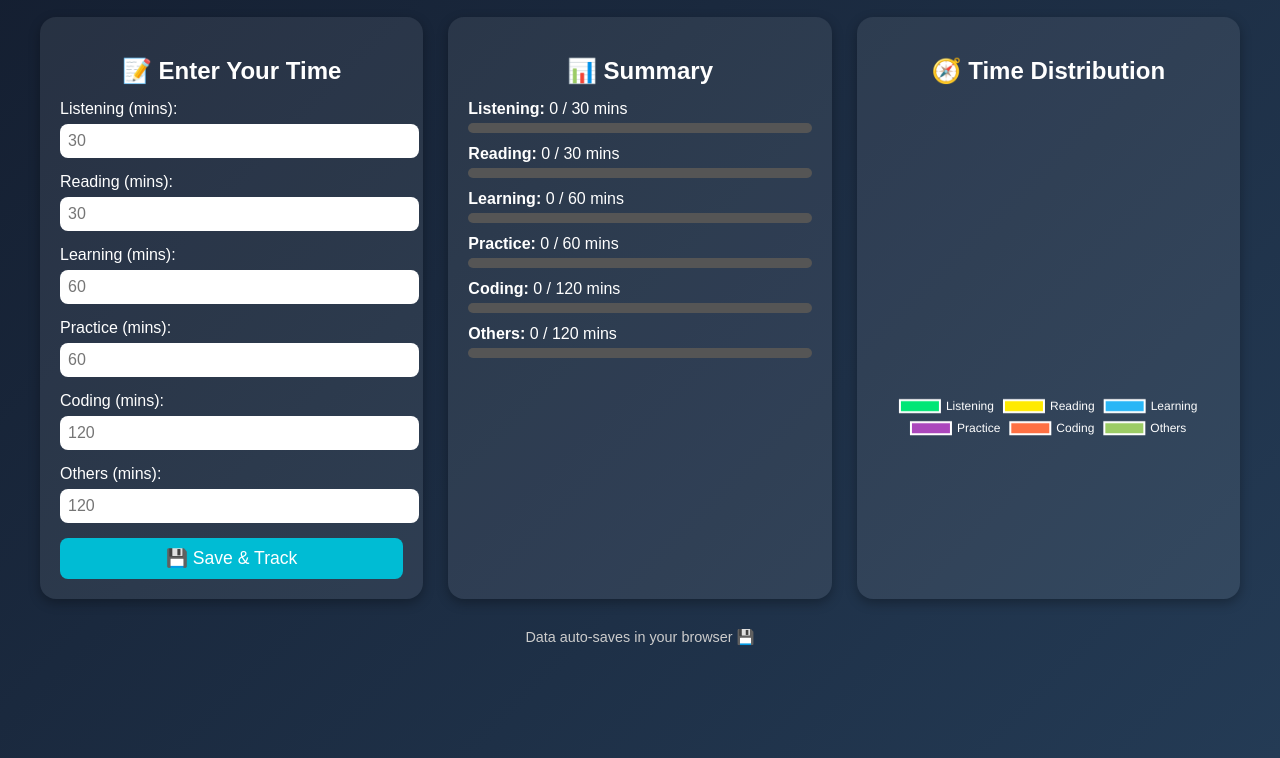
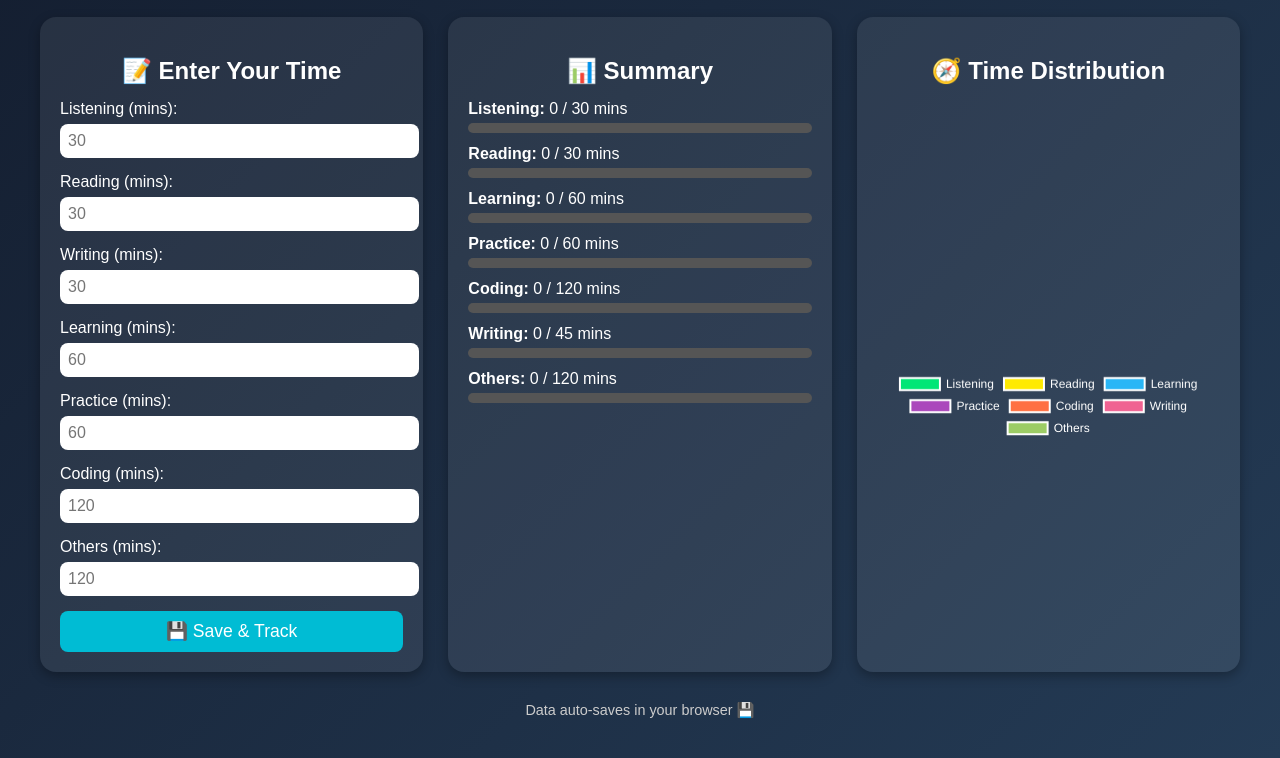
Before and after one commit to kalirishik/TrackMyDay, a plain HTML site: page index.html in a window 1280 px wide. Shown: the part 82-840 px from the top of the page. Drawn offline with nearby package versions, Linux system fonts and the light colour scheme.

Commit message:
Update index.html

```diff
--- a/index.html
+++ b/index.html
@@ -26,7 +26,6 @@
     font-size: 2rem;
   }
 
-  /* === MAIN LAYOUT === */
   .main-container {
     display: flex;
     flex-wrap: wrap;
@@ -50,7 +49,6 @@
     margin-bottom: 15px;
   }
 
-  /* === FORM SECTION === */
   .activity {
     margin-bottom: 15px;
   }
@@ -86,7 +84,6 @@
     background-color: #0097a7;
   }
 
-  /* === SUMMARY SECTION === */
   .summary-item {
     margin-bottom: 12px;
   }
@@ -106,7 +103,6 @@
     transition: width 0.5s;
   }
 
-  /* === CHART SECTION === */
   canvas {
     width: 100%;
     max-width: 350px;
@@ -114,7 +110,6 @@
     display: block;
   }
 
-  /* === FOOTER === */
   .footer {
     margin-top: 30px;
     font-size: 0.9rem;
@@ -122,7 +117,6 @@
     text-align: center;
   }
 
-  /* === RESPONSIVE DESIGN === */
   @media (max-width: 900px) {
     .main-container {
       flex-direction: column;
@@ -142,6 +136,7 @@
       <h2>📝 Enter Your Time</h2>
       <div class="activity"><label>Listening (mins):</label><input type="number" id="listening" placeholder="30"></div>
       <div class="activity"><label>Reading (mins):</label><input type="number" id="reading" placeholder="30"></div>
+      <div class="activity"><label>Writing (mins):</label><input type="number" id="writing" placeholder="30"></div>
       <div class="activity"><label>Learning (mins):</label><input type="number" id="learning" placeholder="60"></div>
       <div class="activity"><label>Practice (mins):</label><input type="number" id="practice" placeholder="60"></div>
       <div class="activity"><label>Coding (mins):</label><input type="number" id="coding" placeholder="120"></div>
@@ -168,11 +163,20 @@
 <!-- === SCRIPT === -->
 <script>
 document.addEventListener("DOMContentLoaded", function () {
-  const activities = ["listening", "reading", "learning", "practice", "coding", "others"];
-  const goals = { listening: 30, reading: 30, learning: 60, practice: 60, coding: 120, others: 120 };
+  // ✅ Added 'writing' to activities and goals
+  const activities = ["listening", "reading", "learning", "practice", "coding", "writing", "others"];
+  const goals = {
+    listening: 30,
+    reading: 30,
+    learning: 60,
+    practice: 60,
+    coding: 120,
+    writing: 45,
+    others: 120
+  };
+
   let chartInstance = null;
 
-  // === Save user input ===
   function saveData() {
     const data = {};
     activities.forEach(act => {
@@ -182,7 +186,6 @@ document.addEventListener("DOMContentLoaded", function () {
     showSummary();
   }
 
-  // === Display summary ===
   function showSummary() {
     const savedData = JSON.parse(localStorage.getItem("dailyTracker")) || {};
     const summary = document.getElementById("summary-content");
@@ -203,7 +206,6 @@ document.addEventListener("DOMContentLoaded", function () {
     updateChart(savedData);
   }
 
-  // === Create or update Pie Chart ===
   function updateChart(data) {
     const values = activities.map(a => data[a] || 0);
     const ctx = document.getElementById("timeChart").getContext("2d");
@@ -217,7 +219,7 @@ document.addEventListener("DOMContentLoaded", function () {
         datasets: [{
           data: values,
           backgroundColor: [
-            "#00E676", "#FFEA00", "#29B6F6", "#AB47BC", "#FF7043", "#9CCC65"
+            "#00E676", "#FFEA00", "#29B6F6", "#AB47BC", "#FF7043", "#F06292", "#9CCC65"
           ],
           borderColor: "#fff",
           borderWidth: 2
@@ -235,10 +237,7 @@ document.addEventListener("DOMContentLoaded", function () {
     });
   }
 
-  // === Load previous data ===
   showSummary();
-
-  // === Button event ===
   document.getElementById("saveButton").addEventListener("click", saveData);
 });
 </script>
```
